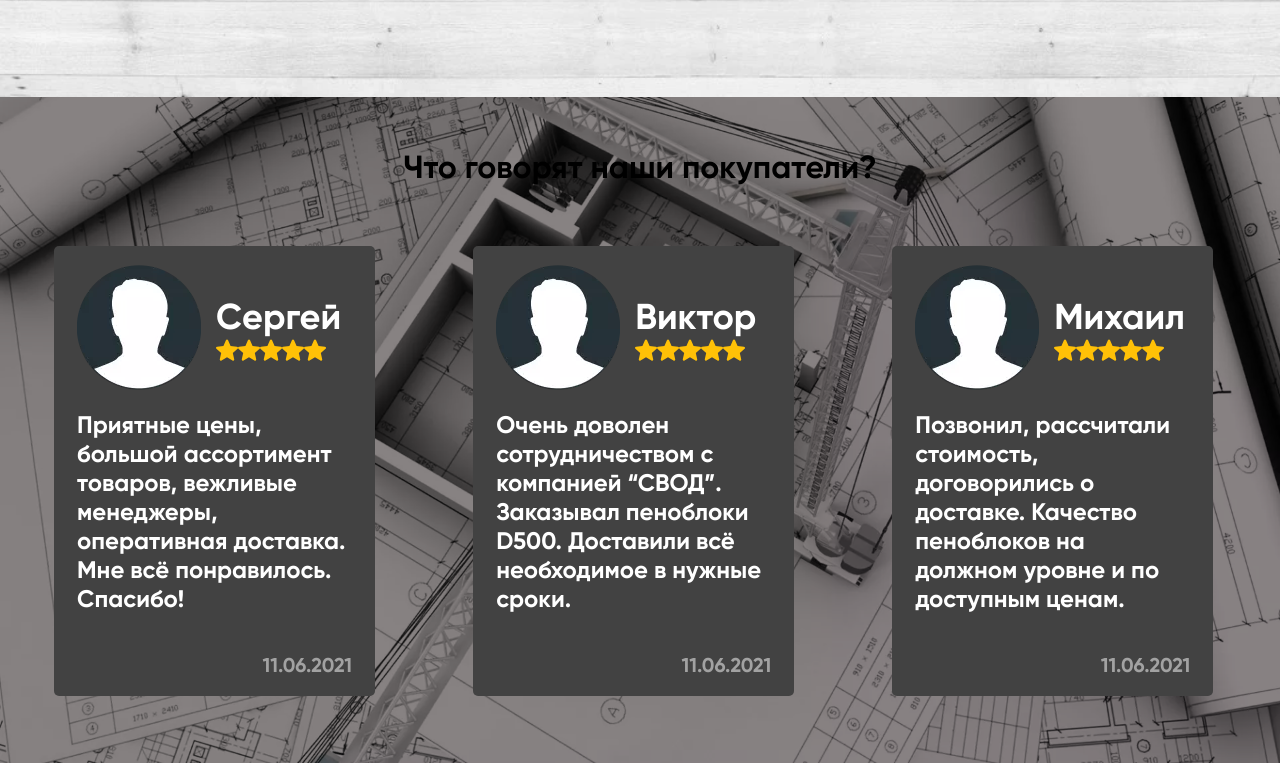
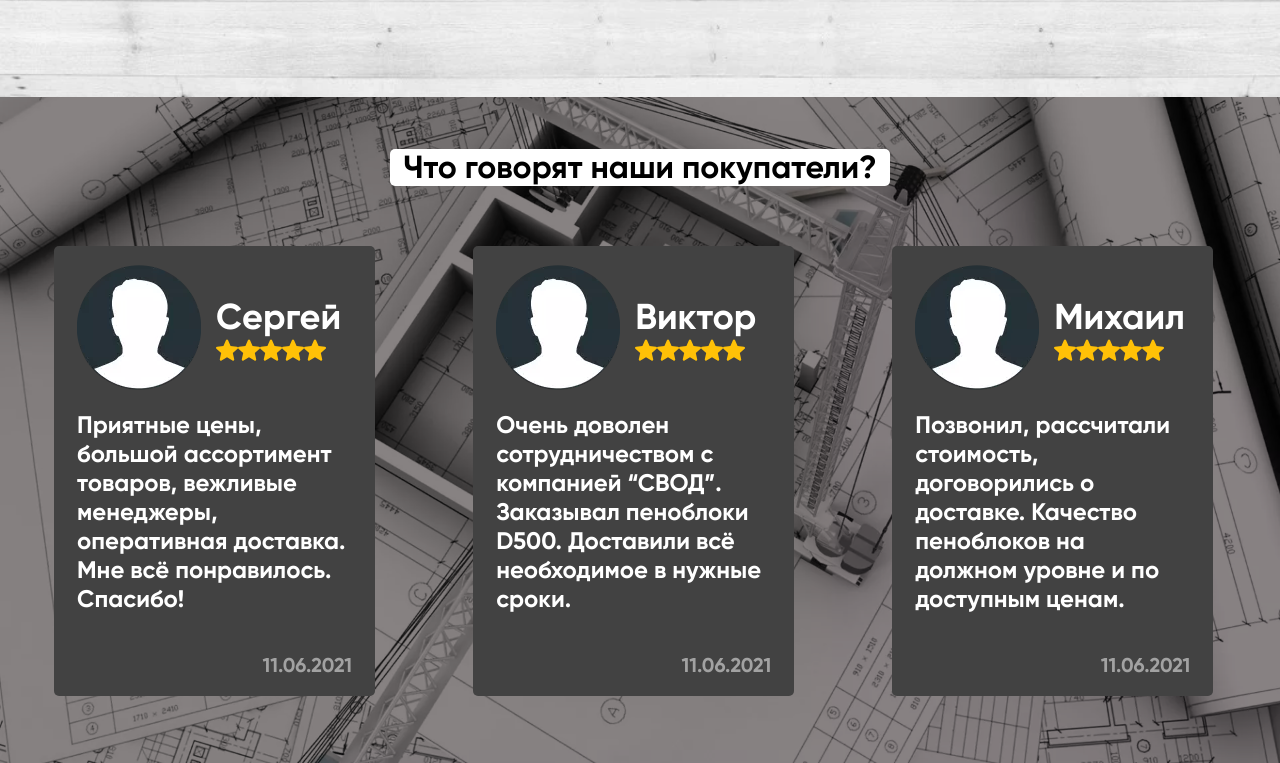
Before and after one commit to matsubVs/penobloki, a website built with webpack: page index.html in a window 1280 px wide. Shown: the part 1171-1934 px from the top of the page. Built offline with nearby package versions, Linux system fonts and the light colour scheme.

```diff
--- a/index.html
+++ b/index.html
@@ -102,7 +102,7 @@
         </div>
     </section>
     <section class="reviews">
-        <h1 class="reviews__title">Что говорят наши покупатели?</h1>
+        <h1 class="reviews__title filled-wh">Что говорят наши покупатели?</h1>
         <div class="reviews__slider slider">
             <div class="slider__wrap">
                 <div class="slider__review">
--- a/src/scss/_global.scss
+++ b/src/scss/_global.scss
@@ -36,3 +36,8 @@
     background-color: #e0bc3c;
     border-radius: 10px;
 }
+
+.filled-wh {
+    background-color: #fff;
+    border-radius: 10px;
+}
--- a/src/scss/_index/_reviews/_reviews.scss
+++ b/src/scss/_index/_reviews/_reviews.scss
@@ -7,11 +7,24 @@
     background-repeat: no-repeat;
     background-position: center;
     background-size: cover;
+    padding-top: 52px;
 
     &__title {
         text-align: center;
         font-family: Gilroy-Bold;
-        padding-top: 52px;
-        padding-bottom: 60px;
+        max-width: 500px;
+        margin: 0 auto;
+        margin-bottom: 60px;
+        border-radius: 5px;
+
+        @media (max-width: 473px) {
+            max-width: 390px;
+            font-size: 25px;
+        }
+
+        @media (max-width: 370px) {
+            max-width: 320px;
+            font-size: 21px;
+        }
     }
 }
```
Also changed, not shown: build/css/main.css.
